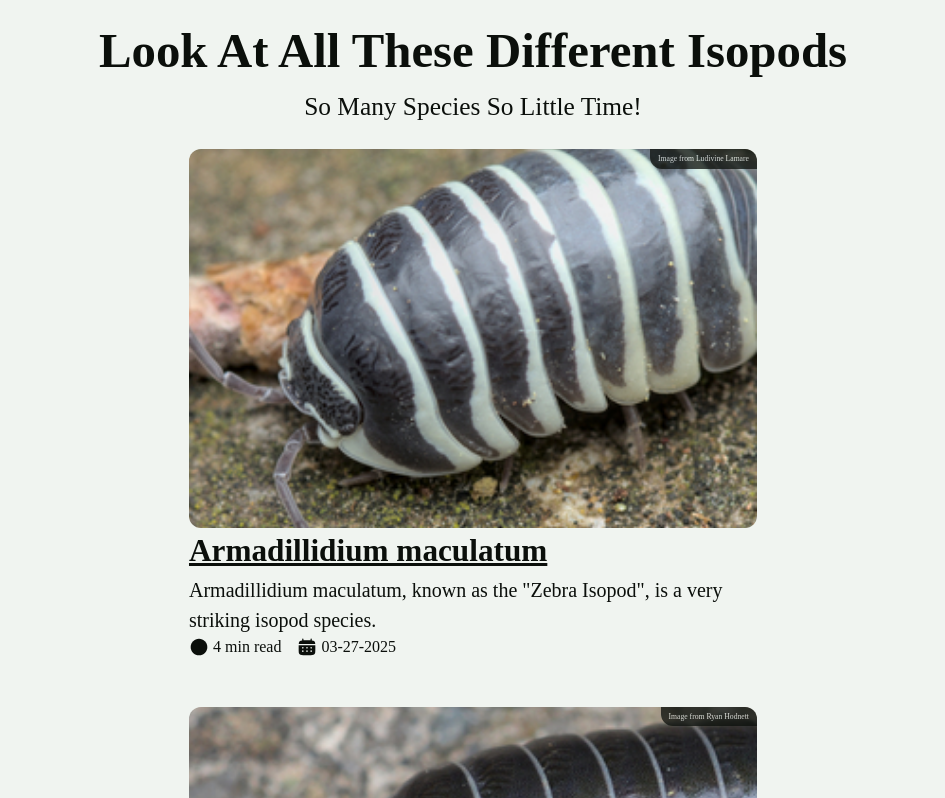
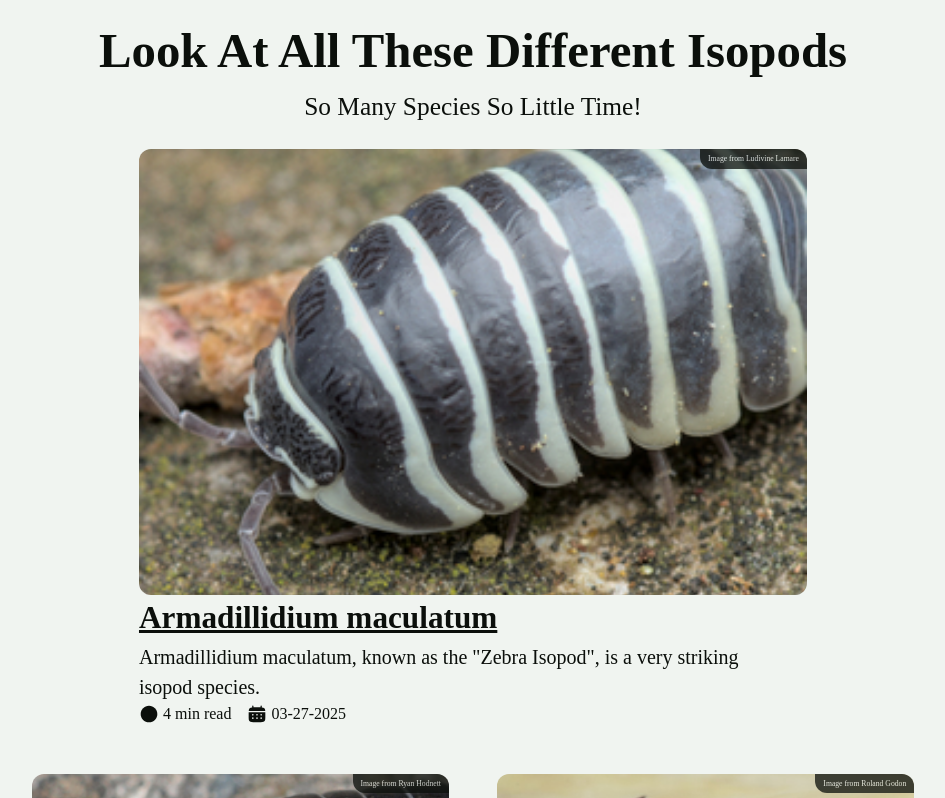
Before and after one commit to brandon-whitman-orlin/isopod, a React (Vite) app: page /species in a window 1280 px wide. Shown: the part 802-1600 px from the top of the page, without its empty margins (167-1112 px from the left). Built offline with nearby package versions, Linux system fonts and the light colour scheme; the HTML template or start-up script is replaced by a standard one.

Commit message:
small changes

```diff
--- a/components/displaygrid/DisplayGrid.css
+++ b/components/displaygrid/DisplayGrid.css
@@ -33,6 +33,10 @@
     align-self: stretch;
     align-items: unset;
     min-width: min(100vw, 300px);
+    /* flex: 1 1 0px; */
+
+    flex: 0 0 auto;
+    max-width: 45%;
 }
 
 .display-grid .display-grid-item:first-of-type:has(.article-link) {
@@ -41,6 +45,10 @@
     flex: unset;
 }
 
+.display-grid .display-grid-item:first-of-type:has(.article-link) .article-link {
+    max-width: 700px;
+}
+
 @media screen and (max-width: 500px) {
     .display-grid.identical {
         max-width: 100%;
--- a/pages/affiliate/Affiliate.jsx
+++ b/pages/affiliate/Affiliate.jsx
@@ -43,7 +43,7 @@ function Affiliate() {
         />
       </header>
       <main className="main">
-        <Hero img={HeroImage} alt="High-definition image of an Armadillidium vulgare isopod" attribution="Twosistersinthewild" objectPos="25%">
+        <Hero img={HeroImage} alt="High-definition image of an Armadillidium vulgare isopod" attribution="Twosistersinthewild" objectPos="15%">
           <h1>Affiliate Links</h1>
           <h2>Supplies We Trust</h2>
         </Hero>
```
